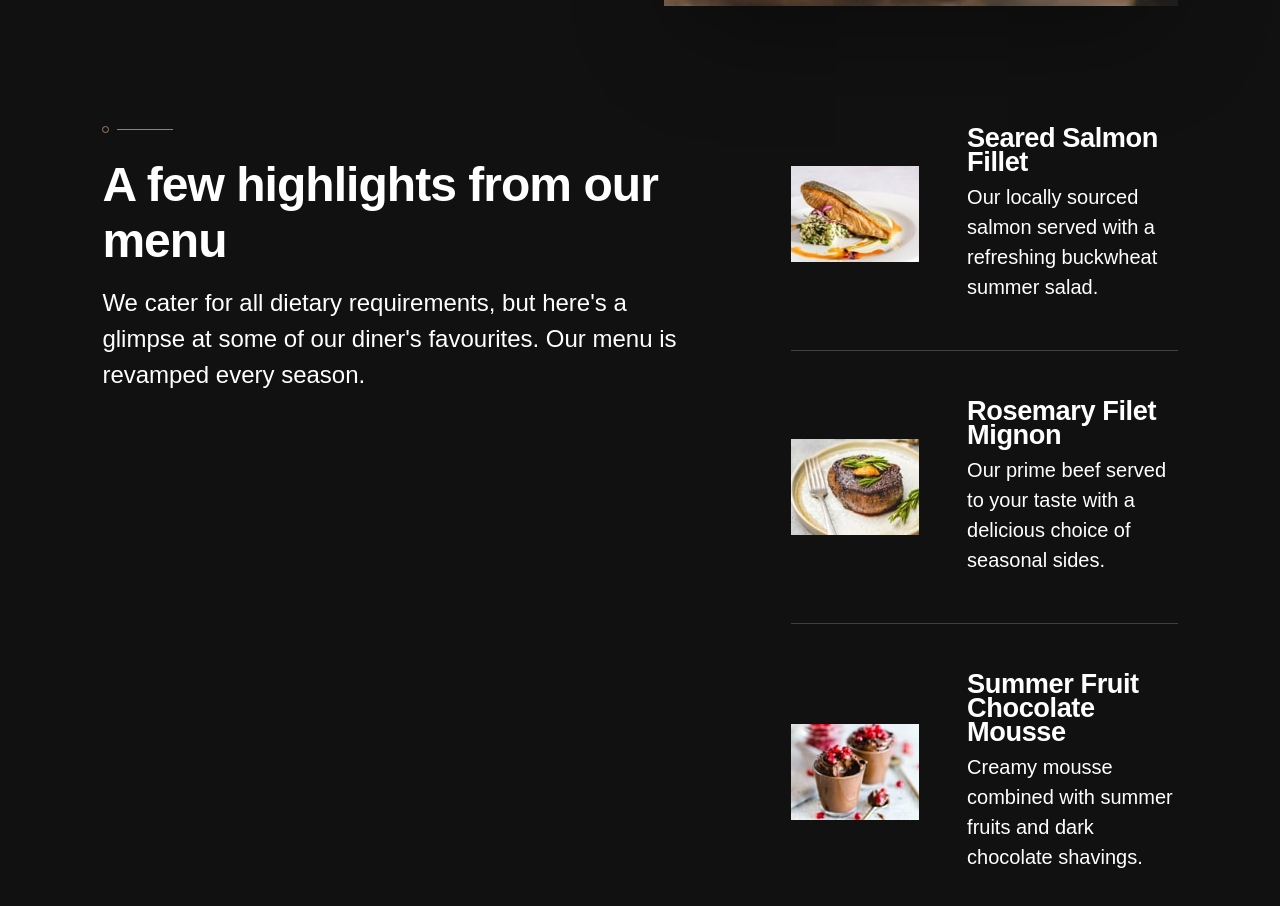
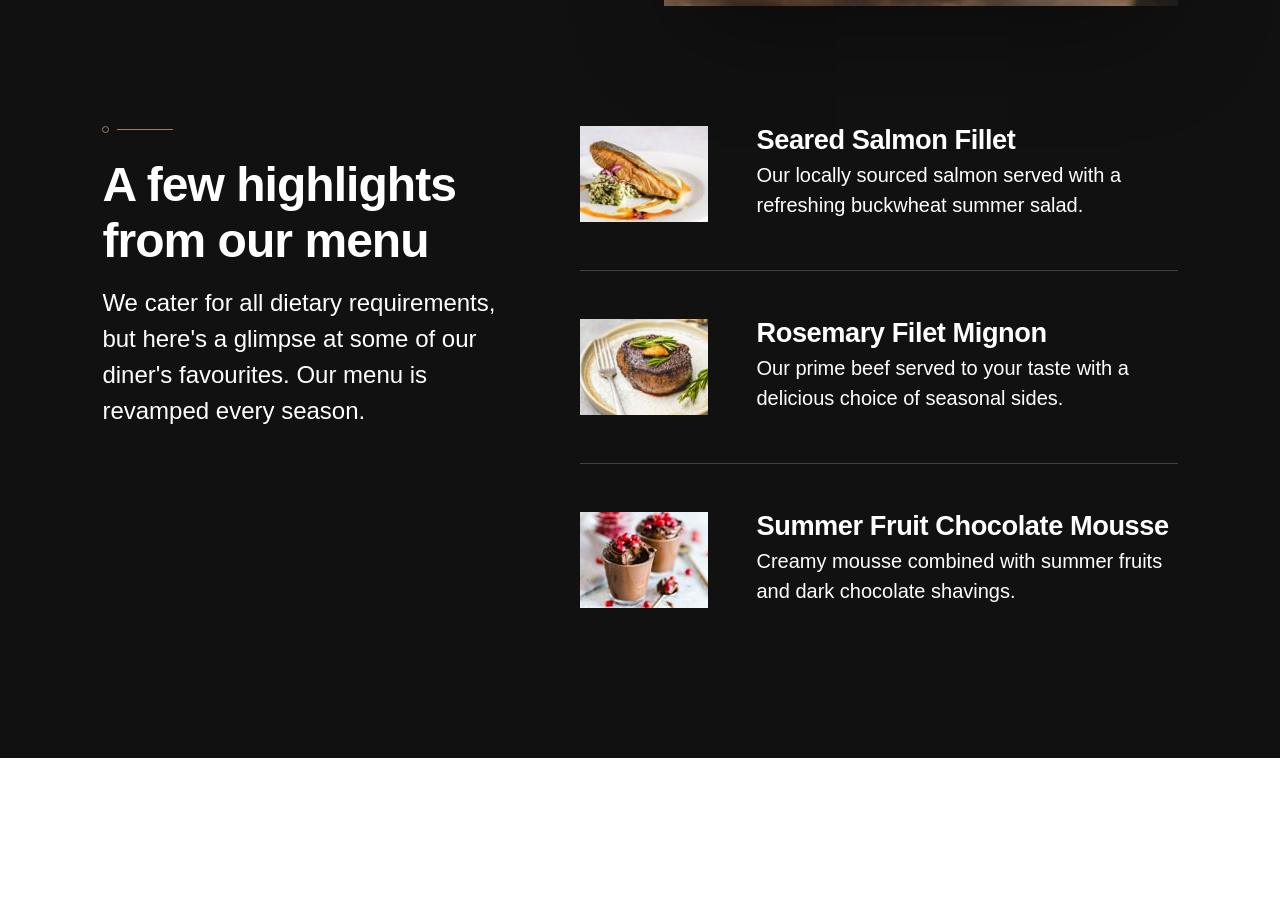
Before and after one commit to anet-eny/dine-restaurant-website, a React (Vite) app: page / in a window 1280 px wide. Shown: the part 2220-3126 px from the top of the page. After the commit the page ends 2978 px from the top, so only its background shows below. Built offline with nearby package versions, Linux system fonts and the light colour scheme.

Commit message:
feat: set flex proportions to section elements at lg breakpoints

```diff
--- a/src/components/HighlightsSection.jsx
+++ b/src/components/HighlightsSection.jsx
@@ -8,7 +8,7 @@ export default function HighlightsSection({ title, description, items }) {
       className="relative z-5 flex flex-col lg:flex-row lg:gap-20 bg-cod-gray text-white lg:-mt-15 lg:pt-45!"
       style={{ padding: PADDING }}
     >
-      <div className="text-center lg:text-left md:px-20 lg:px-0 mb-16">
+      <div className="lg:flex-2 text-center lg:text-left md:px-20 lg:px-0 mb-16">
         <img
           src={patternDivide}
           alt=""
@@ -18,7 +18,7 @@ export default function HighlightsSection({ title, description, items }) {
         <h2 className="heading-l mb-4">{title}</h2>
         <p className="body-text">{description}</p>
       </div>
-      <div className="space-y-8 md:space-y-12">
+      <div className="lg:flex-3 space-y-8 md:space-y-12">
         {items.map((item) => (
           <HighlightCard key={item.id} {...item} />
         ))}
```
